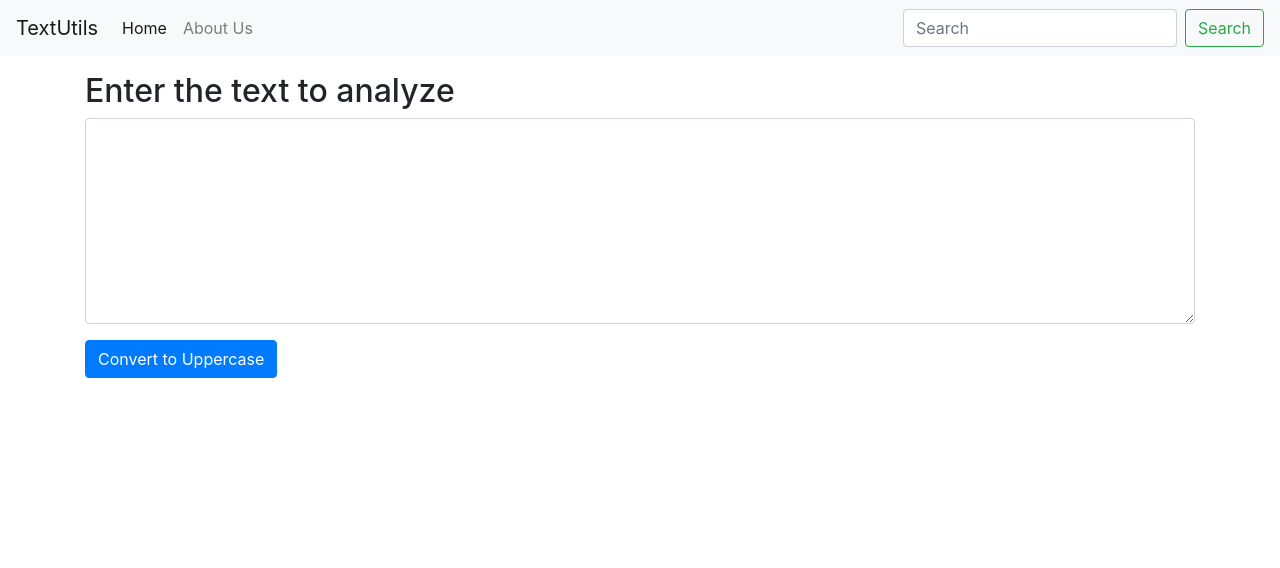
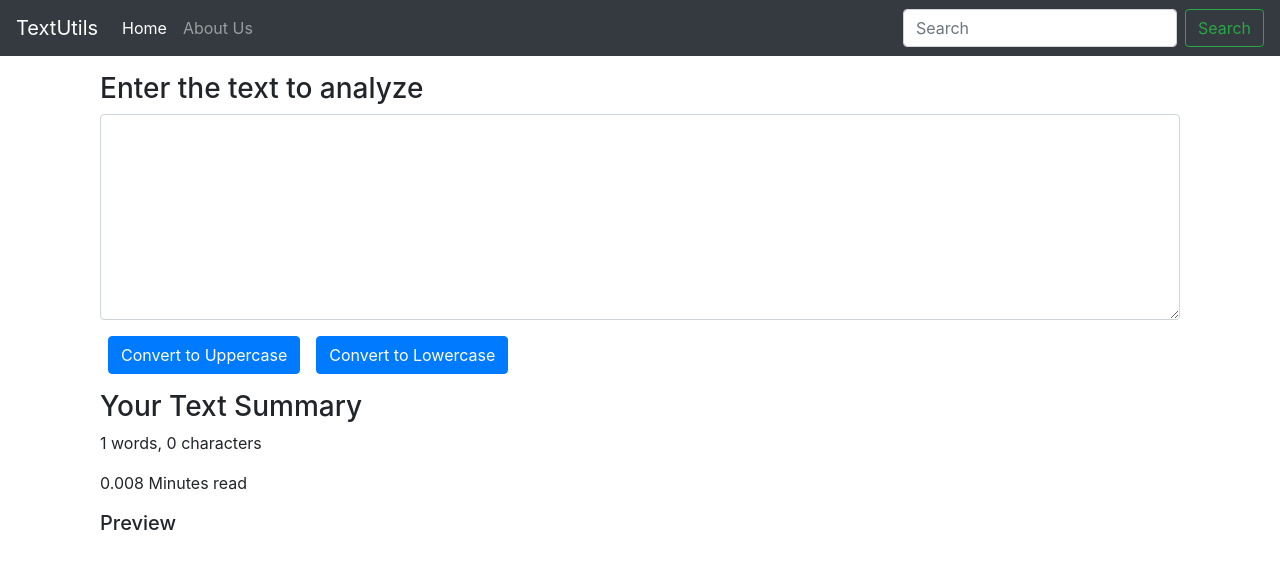
Before and after one commit to Aterminate/text-utils, a React (Create React App) app: page / in a window 1280 px wide. Shown: the top 568 px of the page. Built offline with nearby package versions, Linux system fonts and the light colour scheme.

Commit message:
Third Commit

```diff
--- a/src/components/Navbar.js
+++ b/src/components/Navbar.js
@@ -3,7 +3,7 @@
 
 export const Navbar = (props) => {
   return (
-    <nav className="navbar navbar-expand-lg navbar-light bg-light">
+    <nav className="navbar navbar-expand-lg navbar-dark bg-dark">
     <a className="navbar-brand" href="/">{props.title}</a>
     <button className="navbar-toggler" type="button" data-toggle="collapse" data-target="#navbarSupportedContent" aria-controls="navbarSupportedContent" aria-expanded="false" aria-label="Toggle navigation">
       <span className="navbar-toggler-icon"></span>
--- a/src/components/TextForm.js
+++ b/src/components/TextForm.js
@@ -4,22 +4,36 @@
 
 
     const handleUpClick = () => {
-        console.log('Text On Change'+ text);
+        // console.log('Text On Change'+ text);
         let newText = text.toUpperCase();
         setText(newText);
     }
+    const handleLoClick = () =>{
+        let newText = text.toLowerCase();
+        setText(newText);
+    }
     const handleOnChange  = (event) => {
-        console.log("On change");
+        // console.log("On change");
         setText(event.target.value);
     }
     const [text, setText]  = useState('');
     return (
-        <div>
-            <h2>{props.heading}</h2>
-            <div className="form-group">
-                <textarea className="form-control" id="exampleFormControlTextarea1" value={text} onChange={handleOnChange}  rows="8"></textarea>
+        <>
+            <div className='container'>
+                <h3>{props.heading}</h3>
+                <div className="form-group">
+                    <textarea className="form-control" id="exampleFormControlTextarea1" value={text} onChange={handleOnChange}  rows="8"></textarea>
+                </div>
+                <button className="btn btn-primary mx-2" onClick={handleUpClick}>Convert to Uppercase</button>
+                <button className="btn btn-primary mx-2" onClick={handleLoClick}>Convert to Lowercase</button>
             </div>
-            <button className="btn btn-primary" onClick={handleUpClick}>Convert to Uppercase</button>
-        </div>
+            <div className="container my-3">
+                <h3>Your Text Summary</h3>
+                <p>{text.split(" ").length} words, {text.length} characters</p>
+                <p>{ 0.008 * text.split(" ").length } Minutes read</p>
+                <h5>Preview</h5>
+                <p>{text}</p>
+            </div>
+        </>
     )
 }
```
